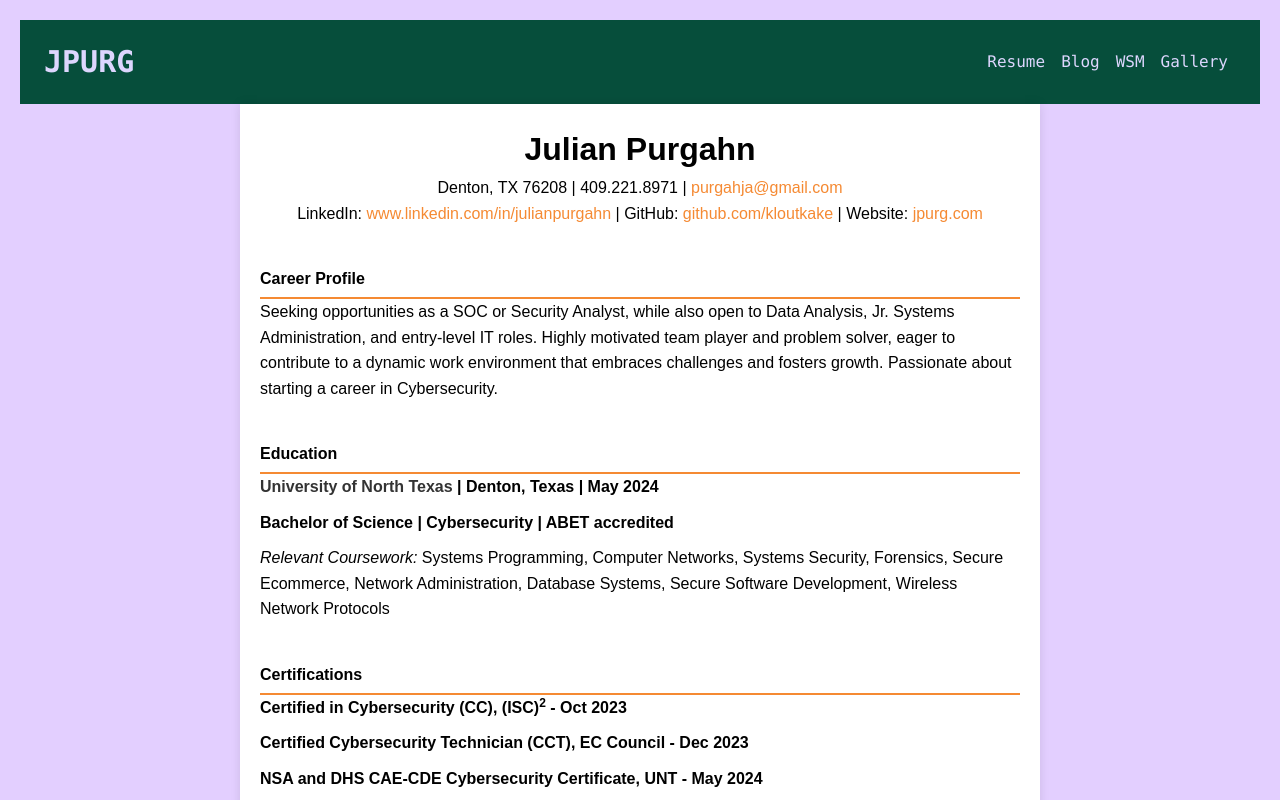
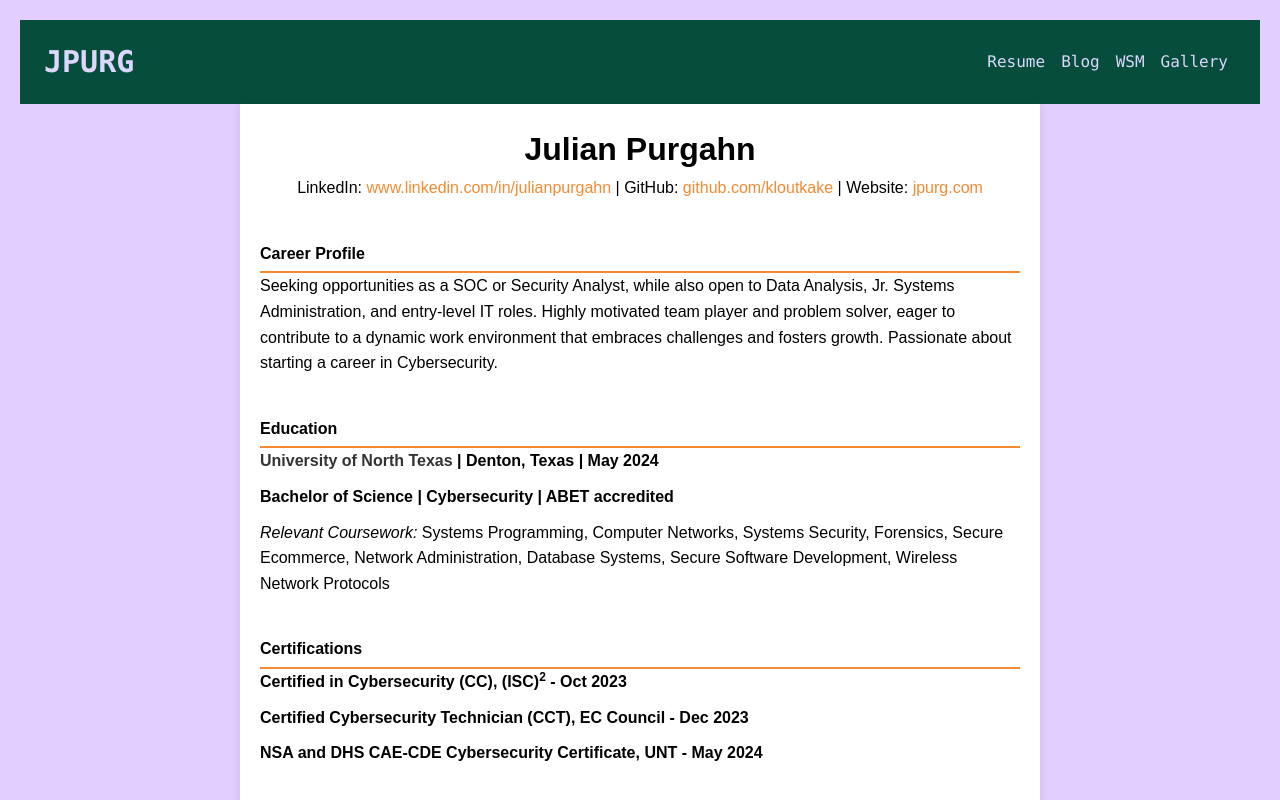
Before and after one commit to kloutkake/jpurg, a Next.js app: page /pages/resume in a window 1280 px wide. Shown: the top 800 px of the page. Built offline with nearby package versions, Linux system fonts and the light colour scheme.

Commit message:
Update page.tsx

```diff
--- a/src/app/pages/resume/page.tsx
+++ b/src/app/pages/resume/page.tsx
@@ -11,12 +11,6 @@ export default function Resume() {
     <div className={styles["resume-container"]}>
       <header>
         <h1 className={styles["headerTitle"]}>Julian Purgahn</h1>
-        <p>
-          Denton, TX 76208 | 409.221.8971 |{" "}
-          <a className={styles["headerLink"]} href="mailto:purgahja@gmail.com">
-            purgahja@gmail.com
-          </a>
-        </p>
         <p>
           LinkedIn:{" "}
           <a
```
